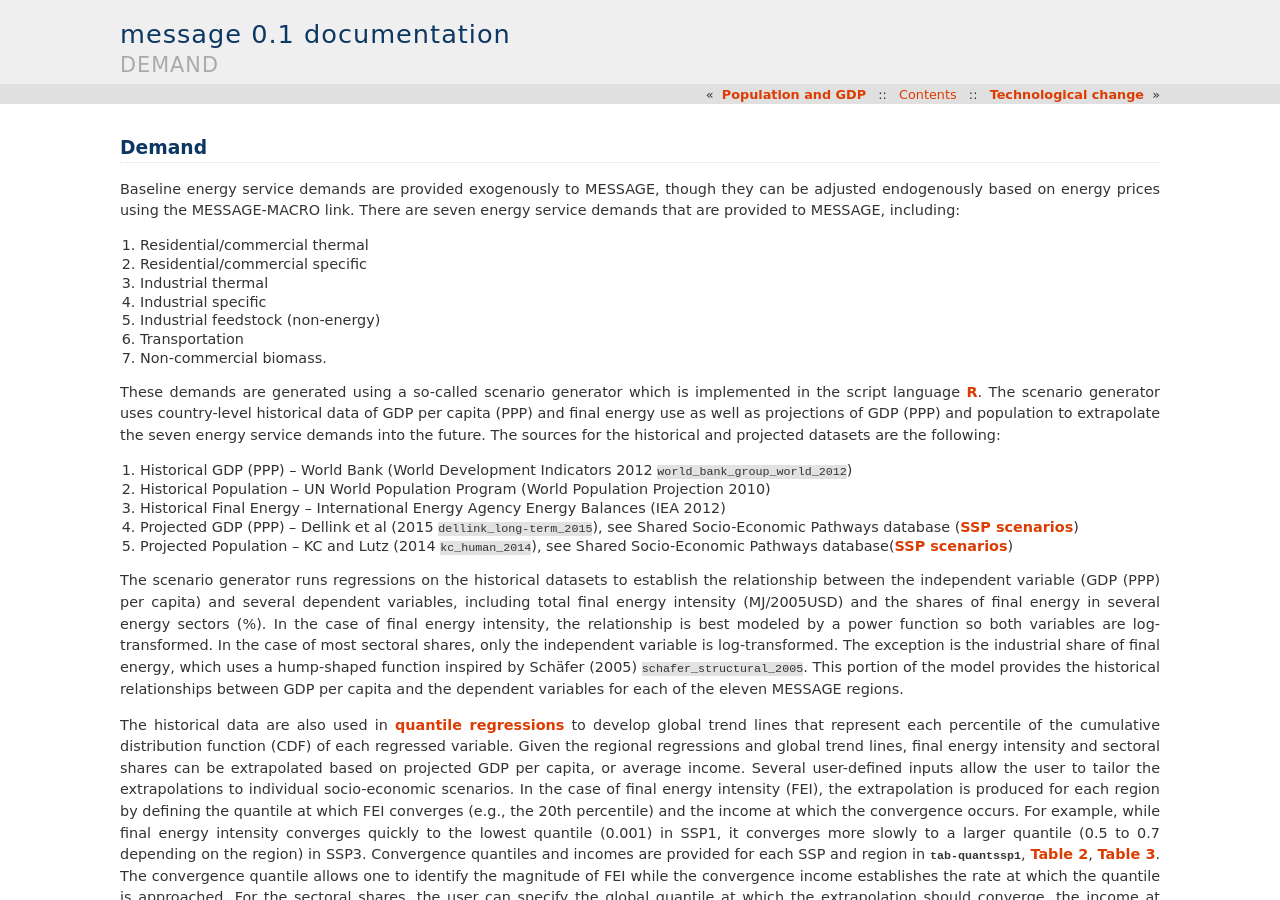
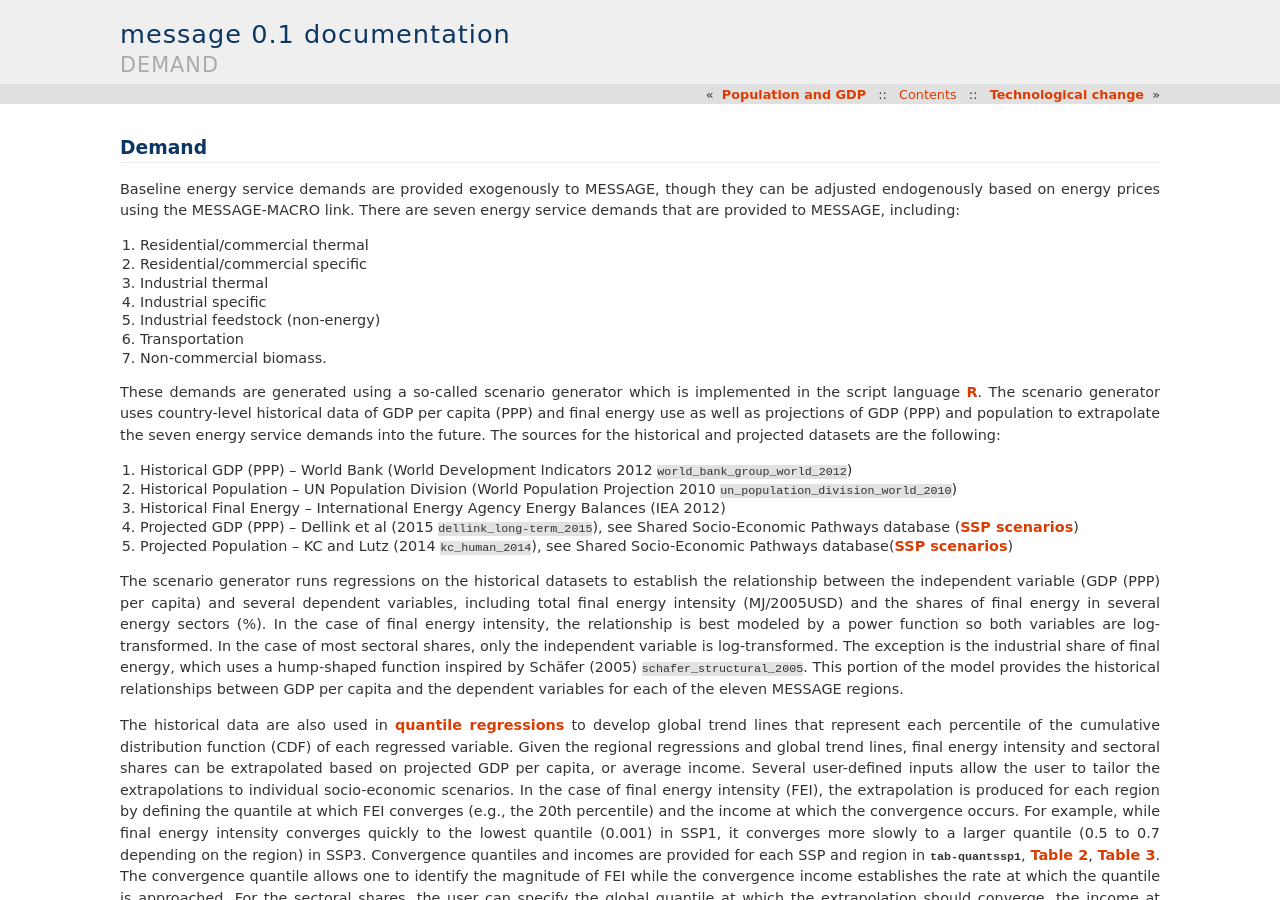
Before and after one commit to yiyi1991/message-ix-models, a Sphinx documentation site: the page built from doc/global/source/message_globiom/socio_econ/demand.rst, in a window 1280 px wide and 900 px high. Built offline with Sphinx 7.4.7, drawn with Linux system fonts in a browser that asks for light colours; pages that are not in the unit, such as notebooks, are missing from menus; cross-references to code outside the pages are shown as plain code.

Commit message:
Update demand.rst

```diff
--- a/doc/global/source/message_globiom/socio_econ/demand.rst
+++ b/doc/global/source/message_globiom/socio_econ/demand.rst
@@ -18,7 +18,7 @@ historical data of GDP per capita (PPP) and final energy use as well as projecti
 sources for the historical and projected datasets are the following:
 
 1. Historical GDP (PPP) – World Bank (World Development Indicators 2012 :cite:`world_bank_group_world_2012`)
-2. Historical Population – UN World Population Program (World Population Projection 2010)
+2. Historical Population – UN Population Division (World Population Projection 2010 :cite:`un_population_division_world_2010`)
 3. Historical Final Energy – International Energy Agency Energy Balances (IEA 2012)
 4. Projected GDP (PPP) – Dellink et al (2015 :cite:`dellink_long-term_2015`), see Shared Socio-Economic Pathways database (`SSP scenarios <https://tntcat.iiasa.ac.at/SspDb/>`_)
 5. Projected Population – KC and Lutz (2014 :cite:`kc_human_2014`), see Shared Socio-Economic Pathways database(`SSP scenarios <https://tntcat.iiasa.ac.at/SspDb/>`_)
```
